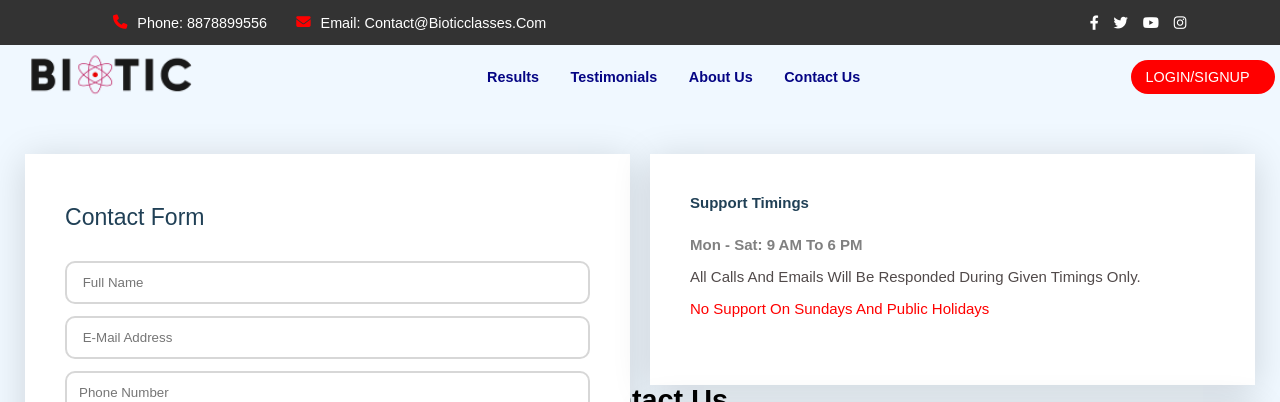
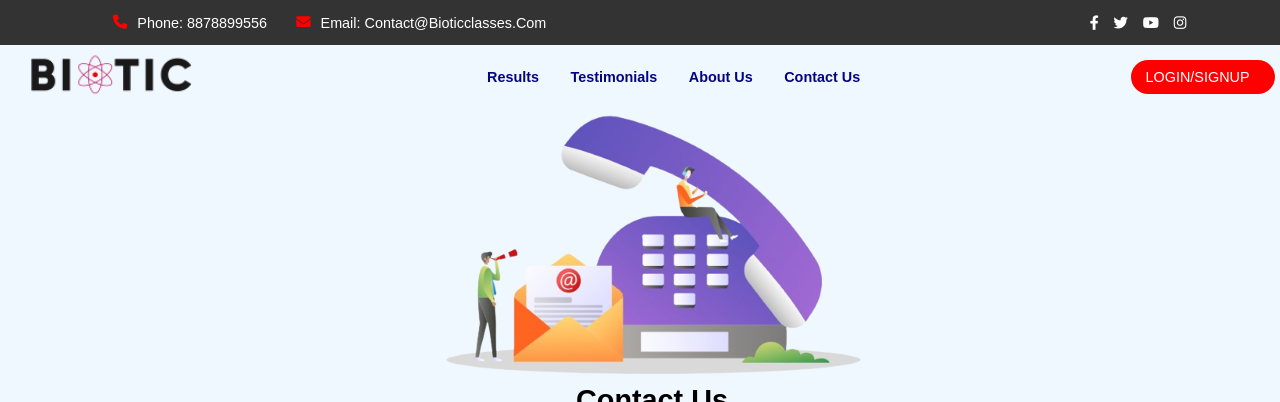
Before and after one commit to SUYASHHAGARWAL/octapina, a Python web app: template octapinapp/Templates/contact.html in a window 1280 px wide. Shown: the top 402 px of the page. Run offline with Jinja, Linux system fonts and the light colour scheme; the template is opened without the code that fills it, so the values that code supplies are empty; some libraries are stand-ins or nearby versions.

Commit message:
Update contact.html

```diff
--- a/octapinapp/Templates/contact.html
+++ b/octapinapp/Templates/contact.html
@@ -15,7 +15,7 @@
     <script src="https://cdn.jsdelivr.net/npm/sweetalert2@11"></script>
 
 <body>
-    <header>
+   <header id="header1">
     <div class="header_top">
         <div class="contact-info">
             <a href="#" class="fas fa-phone"></a>
@@ -38,8 +38,6 @@
             <a href="/api/biotichomepage"><img src="/static/Images/biotic_logo.png" alt=""></a>
         </div>
         <nav class="navbar">
-                <!-- <a href="#">Batch Section</a>
-                <a href="#">Features</a> -->
             <a target="_blank" href="/api/resultspage">Results</a>
             <a target="_blank" href="/api/testimonialspage">Testimonials</a>
             <a  target="_blank" href="/api/aboutuspage">About Us</a>
@@ -53,6 +51,9 @@
     </div>
 
 </header>
+ <div class="image">
+        <img src="/Static/Images/cont.png" alt="">
+    </div>
     <h2>Contact Us </h2>
     <div class="divi">
         <div class="query">
@@ -165,6 +166,7 @@
             <input type="text" name="" id="msgss" value="{{message}}" hidden>
     </section>
 </body>
+    <script src="/Static/JavaScript/navbar.js"></script>
 </html>
 <script>
     let msg = document.getElementById('msgss').value
```
Lines whose indentation alone changed are shown as unchanged.
